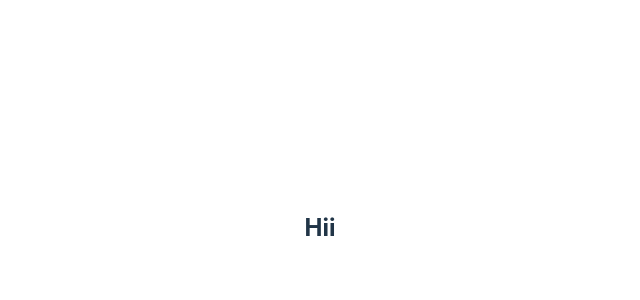
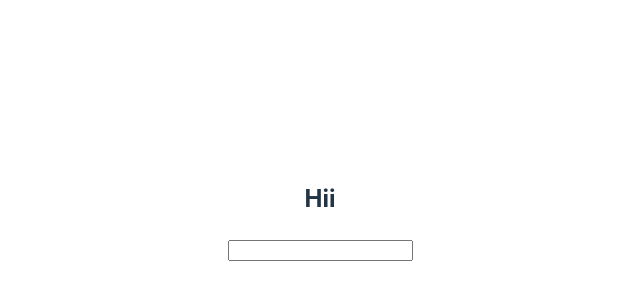
Before and after one commit to Priyanga-Developer/CRUD_Task_DataPlant, a React (Vite) app: page / in a window 1280 px wide. Shown: the part 172-472 px from the top of the page, without its empty margins (320-960 px from the left). Built offline with nearby package versions, Linux system fonts and the light colour scheme.

Commit message:
controlled inputs

```diff
--- a/src/App.jsx
+++ b/src/App.jsx
@@ -66,6 +66,7 @@
 import Callback from './Callback';
 import Reducer from './Reducer';
 import Event from './Event';
+import ControlledInputs from './ControlledInputs';
 
 const App = () => {
 //  const {count,handleOnclick}=useContext(DataContext)
@@ -84,6 +85,7 @@
       {/* <Callback/> */}
       {/* <Reducer/> */}
       {/* <Event/> */}
+      <ControlledInputs/>
 
 
 
--- a/src/ControlledInputs.jsx
+++ b/src/ControlledInputs.jsx
@@ -1,8 +1,17 @@
-import React from 'react'
+import React, { useState } from 'react'
 
 const ControlledInputs = () => {
+    const [name,setName]=useState("")
   return (
-    <div>ControlledInputs</div>
+    <div>
+        <input
+         type="text"
+         value={name}
+        name="text"
+         id="text"
+         onChange={(e)=>setName(e.target.value)}/>
+         <h1>{name}</h1>
+    </div>
   )
 }
 
```
